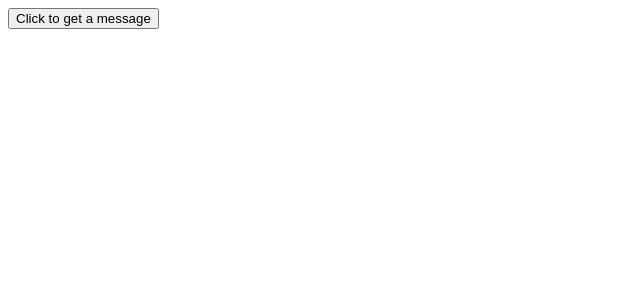
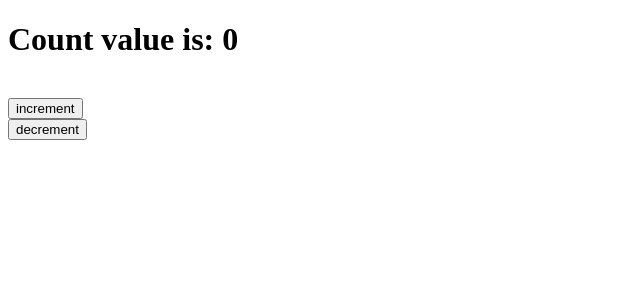
Before and after one commit to alfarofernando/React_Course, a React (Vite) app in the folder reactcourse/: page / in a window 1280 px wide. Shown: the top 300 px of the page, without its empty margins (0-640 px from the left). Built offline with nearby package versions, Linux system fonts and the light colour scheme.

Commit message:
using Hook useState

```diff
--- a/reactcourse/src/App.jsx
+++ b/reactcourse/src/App.jsx
@@ -1,11 +1,10 @@
-import Message from "./components/Messaje";
-
+import Counter from "./components/Counter";
 function App() {
 
   return (
 
     <div className="App">
-      <Message />
+      <Counter/>
     </div>
   );
 }
--- /dev/null
+++ b/reactcourse/src/components/Counter.jsx
@@ -0,0 +1,31 @@
+import { useState } from "react";
+//para utilizar los HOOK uno debe importarlos al comienzo del componente
+export default function Counter() {
+    // debido a que las props son inmutables es que se utilizan los estados
+    // los estados son variables que contienen informacion
+    // para crear un estado debemos definir entre corchetes nuesta variable
+    // count y una funcion que alterara dicho estado es este caso setCount
+    // utilizando el HOOK useState pudiendo tambien darle un valor inicial
+    // a la cariable count dentro de los parentesis del HOOK
+    const [count, setCount] = useState(0);
+
+    //en este ejemplo usaremos el evento onClick para cambiar los valores del
+    //estado
+    function increment(){
+        //como la variable count es una constante esta no puede ser modificada directamente
+        // en su lugar se utiliza la funcion expresada al momento de crear el estado
+        //para poder modificarla
+        setCount(count+1);
+    }
+
+    function decrement(){
+        setCount(count-1);
+    }
+
+    return (
+        <div>
+           <h1> Count value is: {count} </h1> <br/>
+            <button onClick={increment}>increment</button><br/>
+            <button onClick={decrement}>decrement</button>
+        </div>);
+}
```
